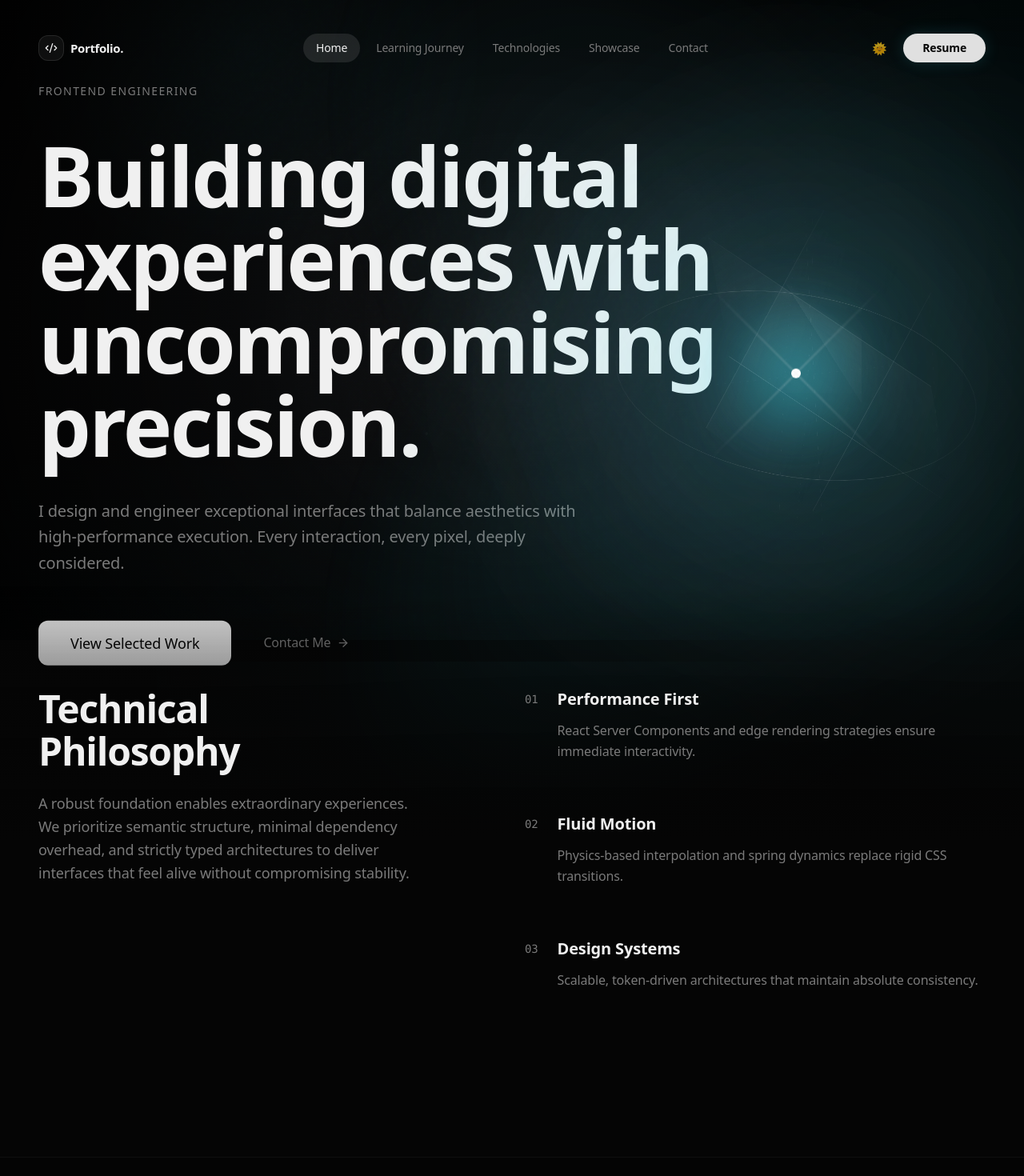
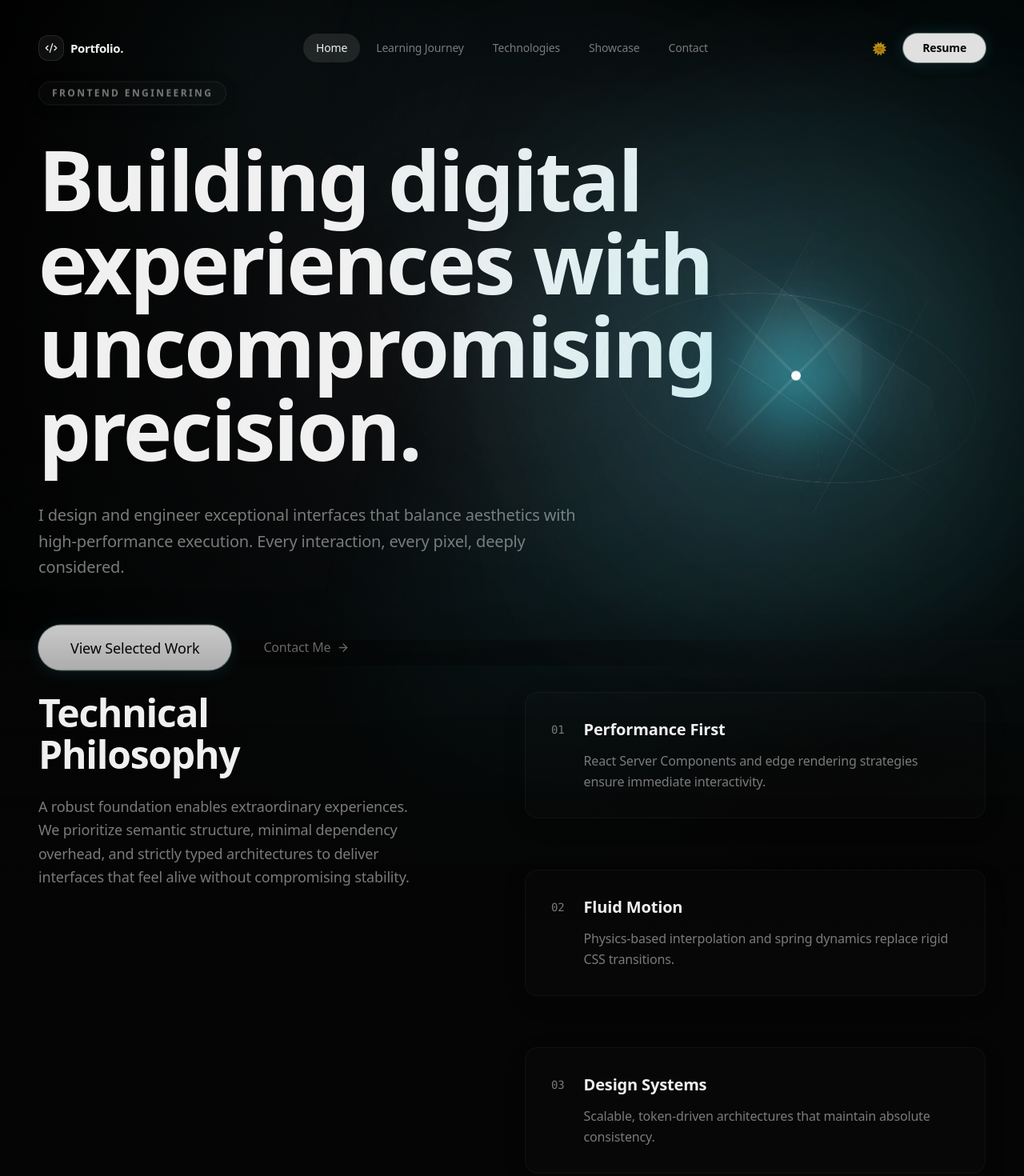
Before and after one commit to vatsalsukhadiya21/Rushyblock, a Next.js app: page / in a window 1280 px wide. Shown: the top 1470 px of the page at 80% size. Built offline with nearby package versions, Linux system fonts and the light colour scheme.

Commit message:
modify buttons

```diff
--- a/src/app/page.tsx
+++ b/src/app/page.tsx
@@ -50,8 +50,8 @@ export default function Home() {
                 animate="animate"
                 className="lg:col-span-7 flex flex-col items-start w-full"
               >
-                <motion.div variants={itemVariants} className="mb-10">
-                  <span className="text-sm font-medium text-muted-foreground uppercase tracking-widest">
+                <motion.div variants={itemVariants} className="mb-10 inline-flex items-center justify-center px-4 py-1.5 rounded-full border border-white/[0.08] bg-white/[0.02] backdrop-blur-md shadow-[0_4px_20px_rgba(0,0,0,0.1)]">
+                  <span className="text-xs font-semibold text-muted-foreground uppercase tracking-[0.2em]">
                     Frontend Engineering
                   </span>
                 </motion.div>
@@ -148,14 +148,15 @@ export default function Home() {
                   variants={itemVariants}
                   whileHover={{
                     y: -4,
-                    scale: 1.02,
+                    scale: 1.01,
                     rotateX: 2,
                     rotateY: -1,
-                    boxShadow: "0 20px 40px -15px rgba(0,0,0,0.3)",
-                    backgroundColor: "rgba(255,255,255,0.03)"
+                    boxShadow: "0 30px 60px -15px rgba(0,0,0,0.4)",
+                    backgroundColor: "rgba(255,255,255,0.04)",
+                    borderColor: "rgba(255,255,255,0.12)"
                   }}
                   style={{ perspective: 1000 }}
-                  className="flex gap-6 items-start group cursor-default p-6 -m-6 rounded-2xl"
+                  className="flex gap-6 items-start group cursor-default p-8 rounded-2xl bg-white/[0.01] border border-white/[0.04] shadow-[0_8px_30px_rgba(0,0,0,0.1)] transition-colors duration-500"
                 >
                   <span className="text-sm font-medium text-muted-foreground font-mono mt-1 group-hover:text-primary transition-colors duration-300">
                     {feature.number}
--- a/src/components/ui/Button.tsx
+++ b/src/components/ui/Button.tsx
@@ -21,16 +21,16 @@ export const Button = React.forwardRef<HTMLButtonElement, ButtonProps>(
     ref
   ) => {
     const variants = {
-      primary: "bg-primary text-background hover:bg-primary/90 shadow-sm",
-      secondary: "bg-secondary text-background hover:bg-secondary/90 shadow-sm",
-      outline: "border border-border text-foreground hover:bg-muted transition-colors",
-      ghost: "text-foreground hover:bg-muted transition-colors",
+      primary: "bg-primary text-background shadow-[0_4px_20px_rgba(62,219,240,0.15)] ring-1 ring-primary/50",
+      secondary: "bg-white/5 text-foreground hover:bg-white/10 border border-white/10 shadow-sm",
+      outline: "border border-white/10 text-foreground hover:bg-white/5 transition-colors",
+      ghost: "text-foreground hover:bg-white/5 transition-colors",
     };
 
     const sizes = {
-      sm: "h-9 px-4 text-sm rounded-md",
-      md: "h-11 px-8 text-base rounded-lg",
-      lg: "h-14 px-10 text-lg rounded-xl",
+      sm: "h-9 px-5 text-sm rounded-full",
+      md: "h-11 px-8 text-base rounded-full",
+      lg: "h-14 px-10 text-lg rounded-full",
     };
 
     const buttonContent = (
```
